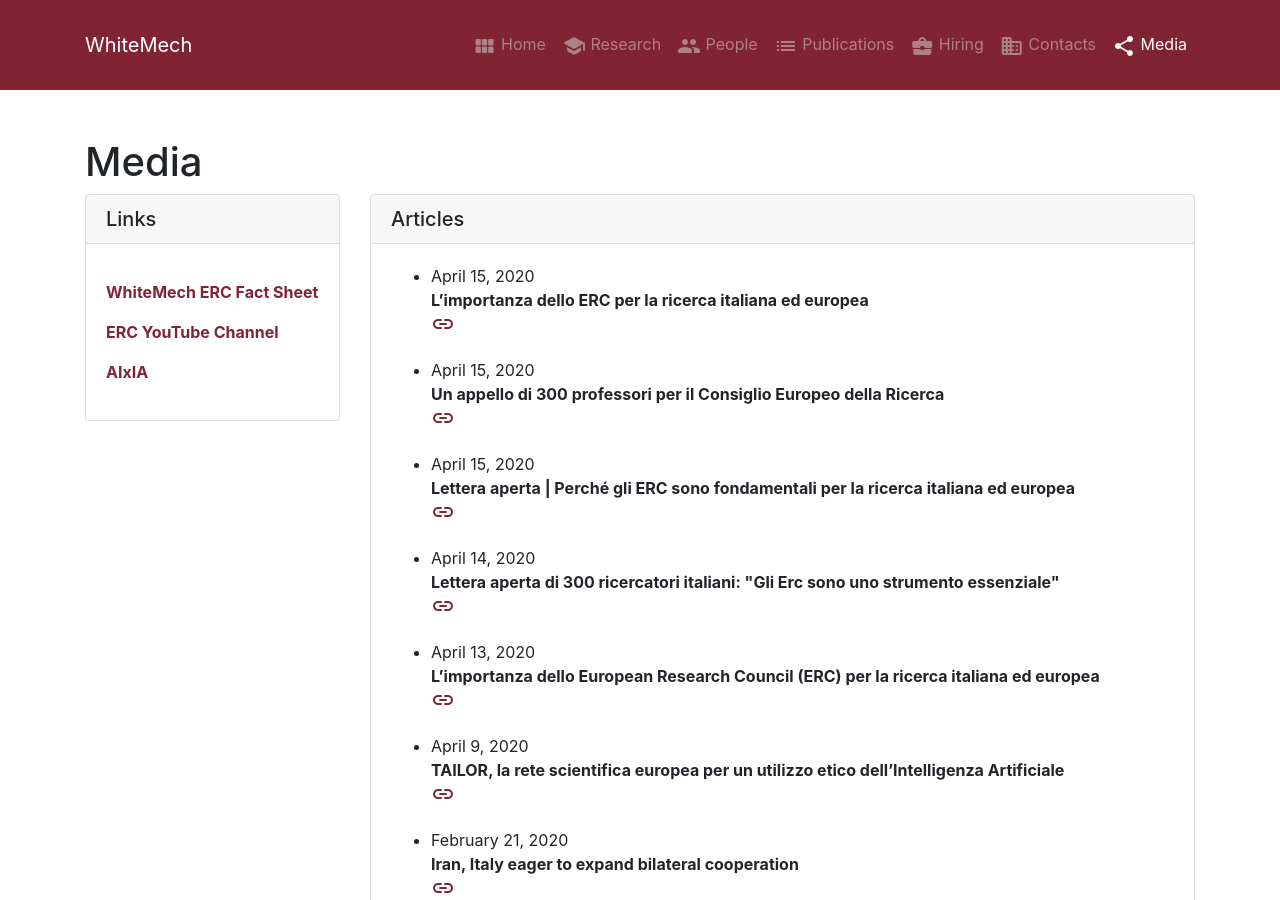
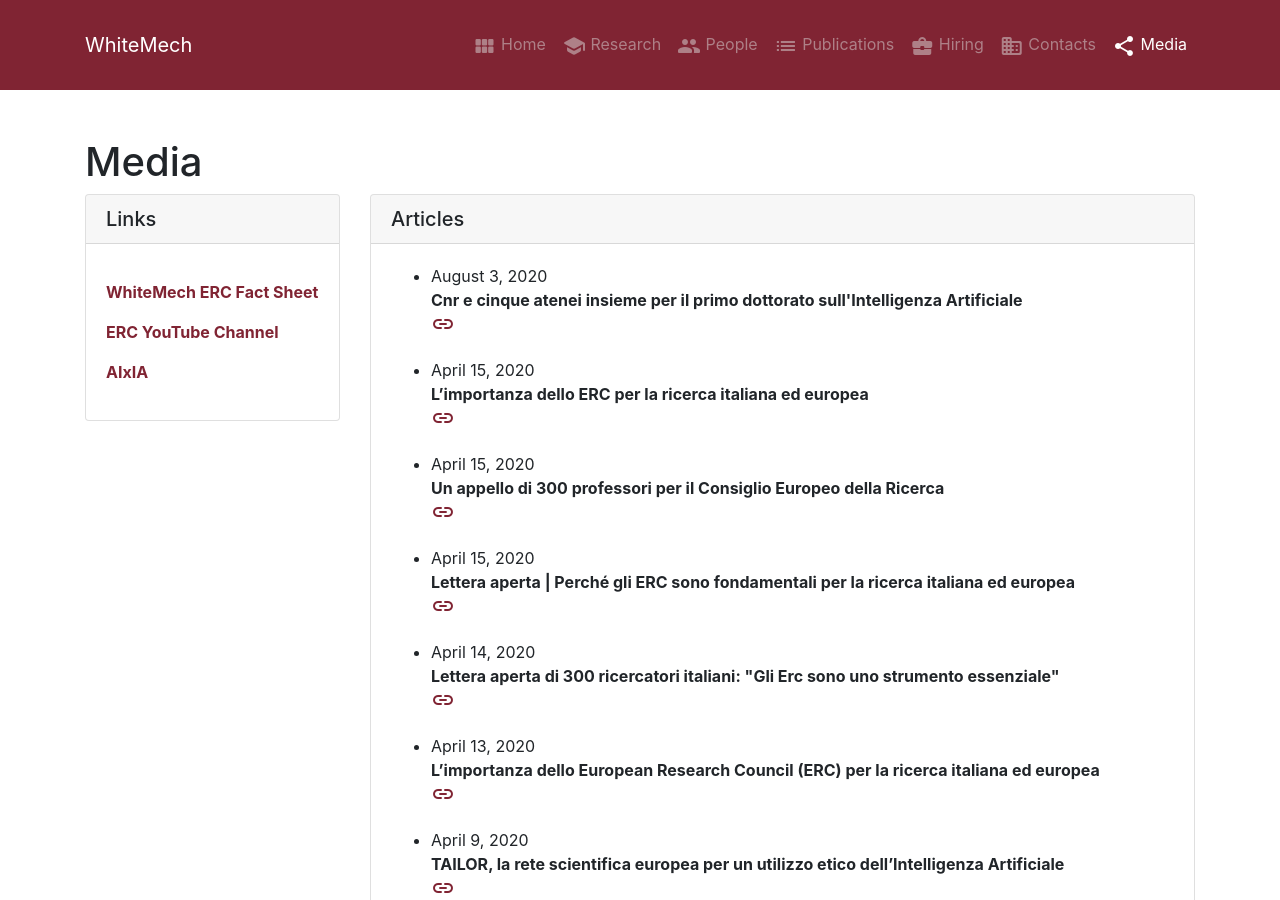
Before and after one commit to whitemech/whitemech.github.io, a Jekyll site: the page built from _pages/media.md, in a window 1280 px wide and 900 px high. Built offline with Jekyll 4.4.1, drawn with Linux system fonts in a browser that asks for light colours.

Commit message:
add article

```diff
--- a/_data/media.yml
+++ b/_data/media.yml
@@ -1,3 +1,7 @@
+-
+  date: "August 3, 2020"
+  title: "Cnr e cinque atenei insieme per il primo dottorato sull'Intelligenza Artificiale"
+  url: "https://www.repubblica.it/scuola/2020/08/03/news/nasce_il_primo_dottorato_sull_intelligenza_artificiale-263597375/"
 -
   date: "April 15, 2020"
   title: "L’importanza dello ERC per la ricerca italiana ed europea"
```
